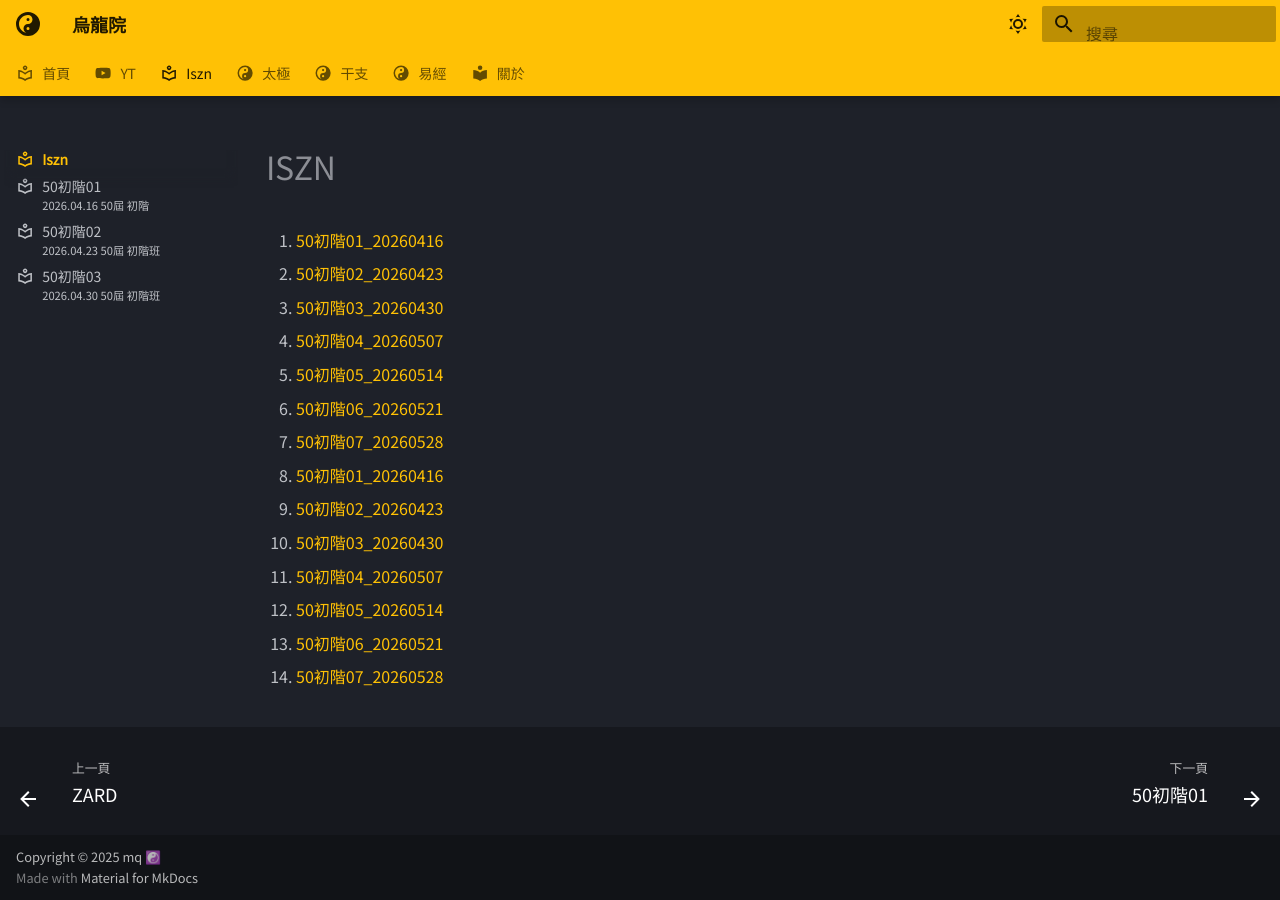
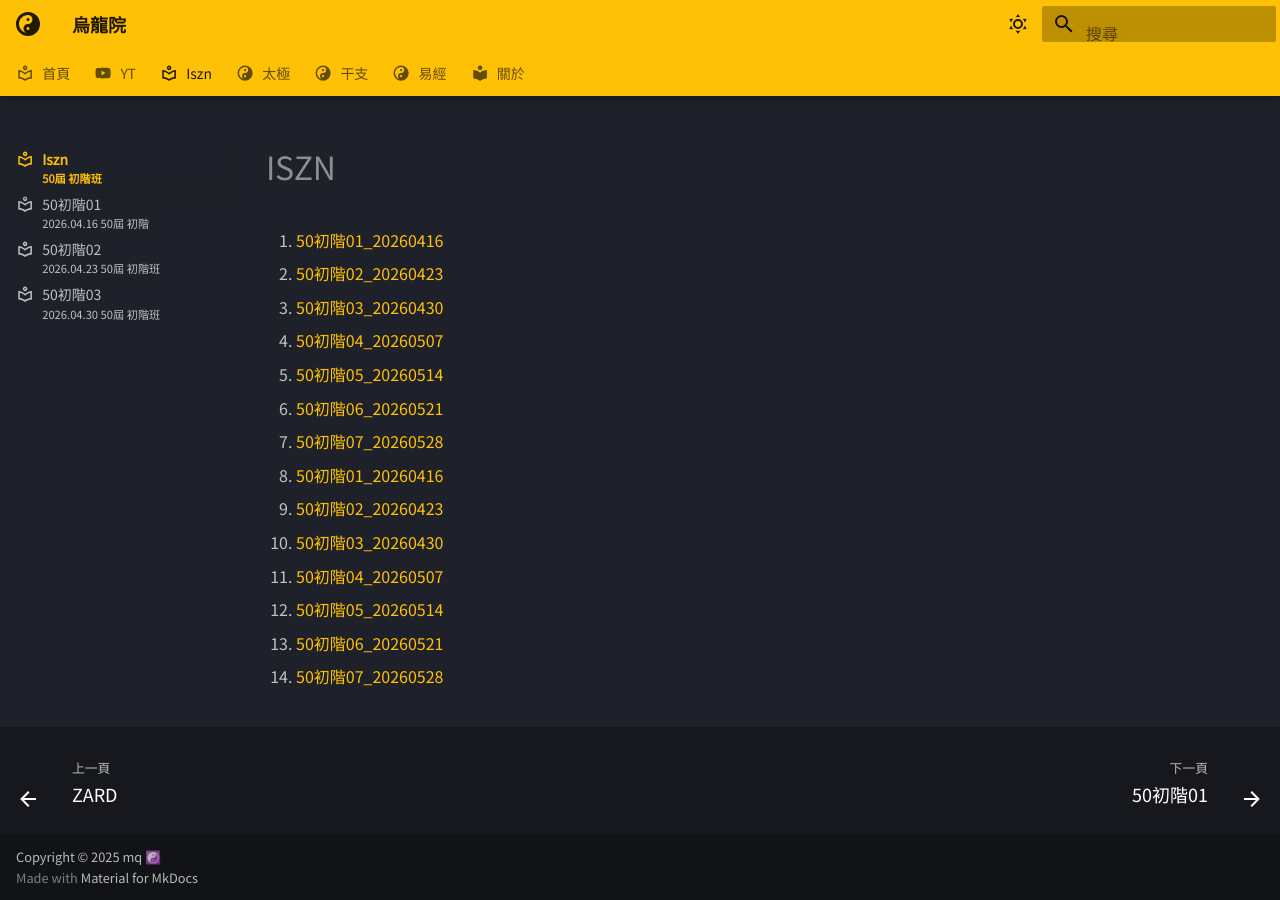
Before and after one commit to oolongyuan/oolongyuan.github.io, an MkDocs documentation site: the page built from docs/iszn/index.md, in a window 1280 px wide. Built offline with MkDocs 1.6.1 and Material for MkDocs 9.7.7, drawn with Linux system fonts in a browser that asks for light colours; some web fonts are replaced.

Commit message:
added subtitle

```diff
--- a/docs/iszn/index.md
+++ b/docs/iszn/index.md
@@ -1,8 +1,9 @@
 ---
 icon: material/library-outline
 title: ISZN
-subtitle:
+subtitle: 50屆 初階班
 ---
+
 
 # ISZN
 
```
